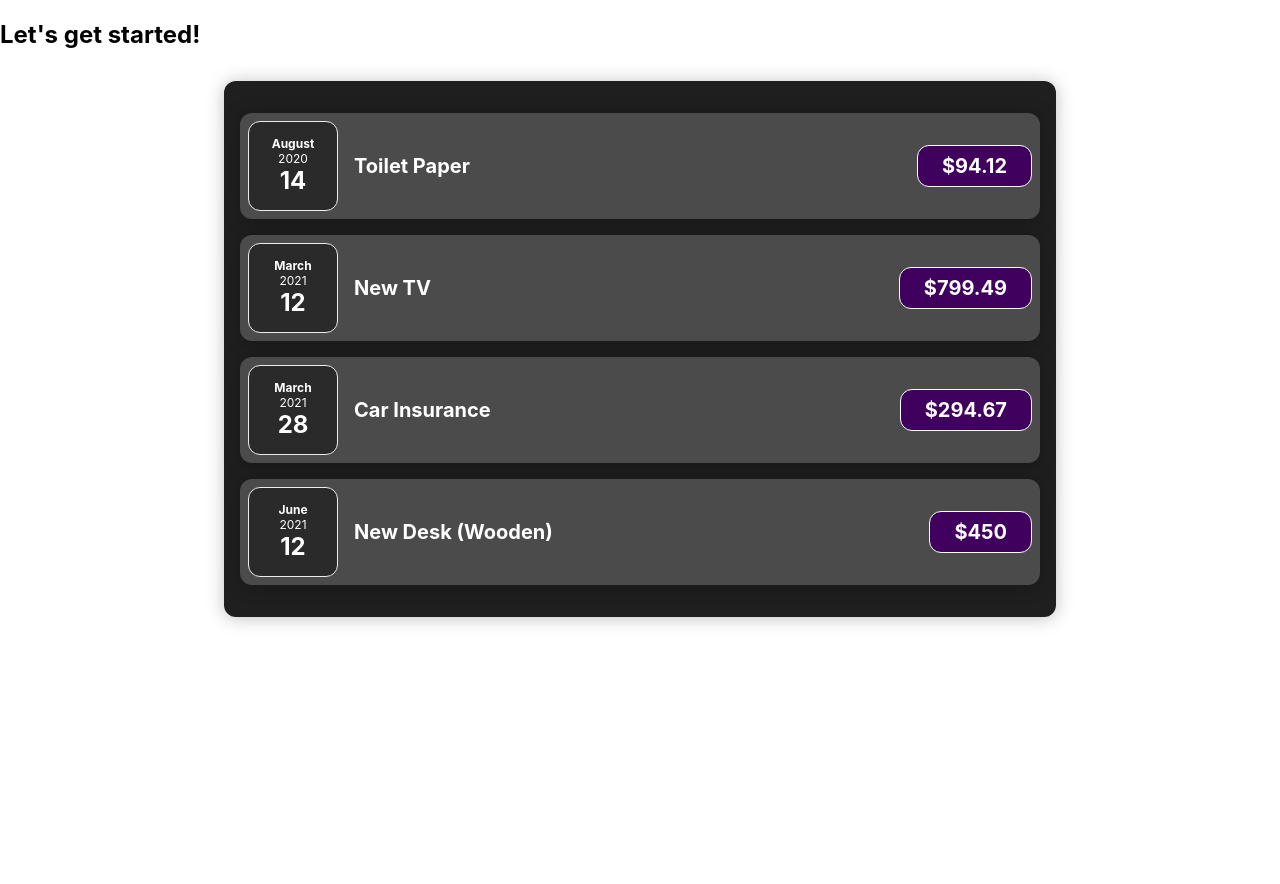
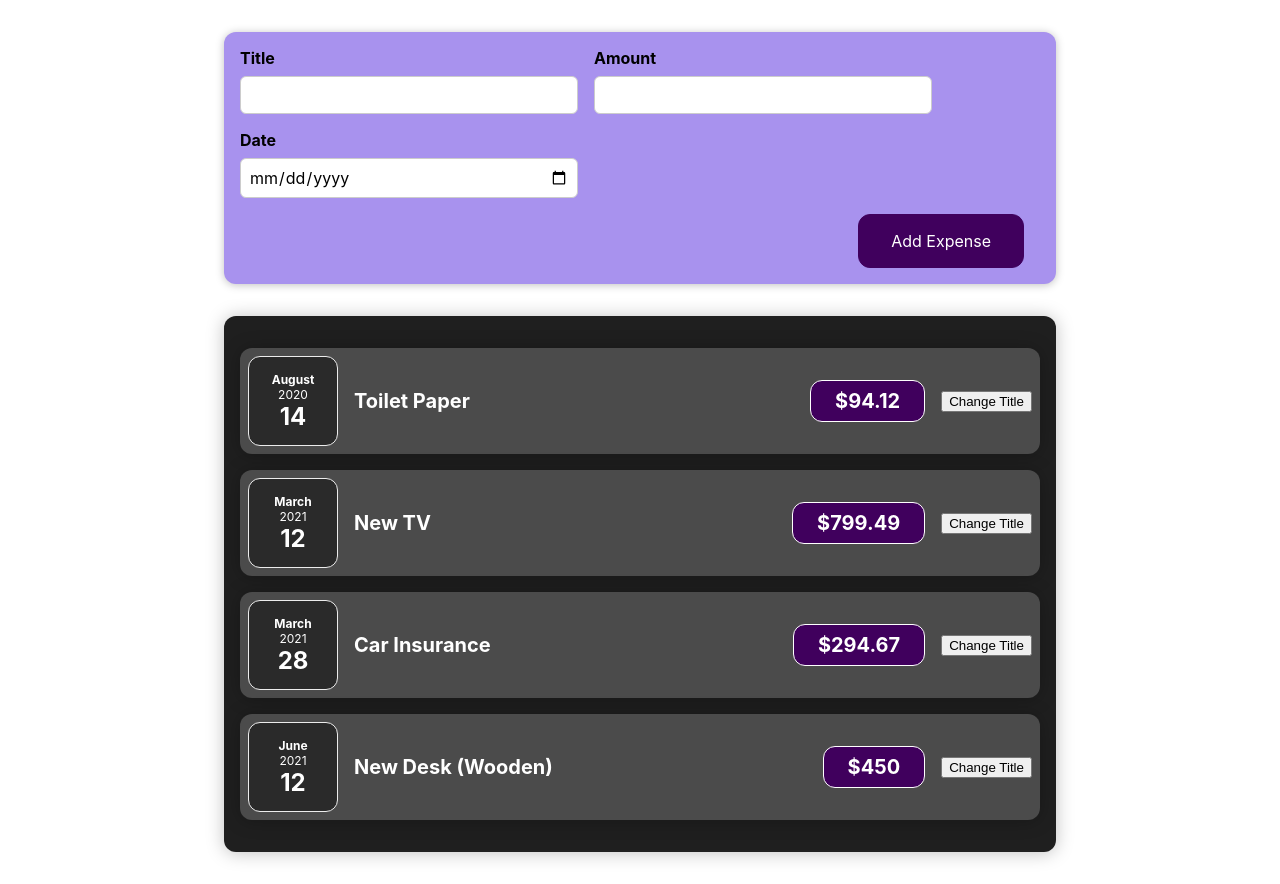
Before and after one commit to ljsToha/udemyReact_01_Expense, a React (Create React App) app: page / in a window 1280 px wide. Before the commit the page ends 800 px from the top, so only its background shows below. Built offline with nearby package versions, Linux system fonts and the light colour scheme.

Commit message:
React State & Working with Events
React State & Working with Events

```diff
--- a/src/App.js
+++ b/src/App.js
@@ -1,4 +1,5 @@
 import React from 'react';
+import NewExpense from './components/NewExpense/NewExpense';
 import Expenses from './components/Expenses/Expenses';
 
 const App = () => {
@@ -23,9 +24,14 @@
       date: new Date(2021, 5, 12),
     },
   ];
+
+  const addExpensHandler = (expense) => {
+    console.log('In App.js');
+    console.log(expenses);
+  };
   return (
     <div>
-      <h2>Let's get started!</h2>
+      <NewExpense onAddExpense={addExpensHandler} />
       <Expenses items={expenses} />
       {/* {expenses.map((n) => (
         <ExpenseItem title={n.title} amount={n.amount} date={n.date} />
--- a/src/components/Expenses/ExpenseItem.js
+++ b/src/components/Expenses/ExpenseItem.js
@@ -1,15 +1,21 @@
-import React from 'react';
+import React, { useState } from 'react';
 import Card from '../UI/Card';
 import ExpenseDate from './ExpenseDate';
 import './ExpenseItem.css';
 
 const ExpenseItem = (props) => {
+  const [title, setTitle] = useState(props.title);
+  const clickHandler = () => {
+    setTitle('Updated!');
+    console.log(title);
+  };
   return (
     <Card className='expense-item'>
       <ExpenseDate date={props.date} />
       <div className='expense-item__description'>
-        <h2>{props.title}</h2>
+        <h2>{title}</h2>
         <div className='expense-item__price'>${props.amount}</div>
+        <button onClick={clickHandler}>Change Title</button>
       </div>
     </Card>
   );
--- /dev/null
+++ b/src/components/NewExpense/ExpenseForm.css
@@ -0,0 +1,26 @@
+.new-expense__controls {
+  display: flex;
+  flex-wrap: wrap;
+  gap: 1rem;
+  margin-bottom: 1rem;
+  text-align: left;
+}
+
+.new-expense__control label {
+  font-weight: bold;
+  margin-bottom: 0.5rem;
+  display: block;
+}
+
+.new-expense__control input {
+  font: inherit;
+  padding: 0.5rem;
+  border-radius: 6px;
+  border: 1px solid #ccc;
+  width: 20rem;
+  max-width: 100%;
+}
+
+.new-expense__actions {
+  text-align: right;
+}
--- /dev/null
+++ b/src/components/NewExpense/ExpenseForm.js
@@ -0,0 +1,71 @@
+import React, { useState } from 'react';
+import './ExpenseForm.css';
+
+const ExpenseForm = (props) => {
+  const [enteredTitle, setEnteredTitle] = useState('');
+  const [enteredAmount, setEnteredAmount] = useState('');
+  const [enteredDate, setEnteredDate] = useState('');
+  // const [userInput, setUserInput] = useState({
+  //   enteredTitle: '',
+  //   enteredAmount: '',
+  //   enteredDate: '',
+  // });
+
+  const titleChangeHandler = (e) => {
+    setEnteredTitle(e.target.value);
+    // setUserInput({ ...userInput, enteredTitle: e.target.value });
+    // setUserInput((prevState) => {
+    //   return { ...prevState, enteredTitle: e.target.value };
+    // });
+  };
+  const AmountChangeHandler = (e) => {
+    setEnteredAmount(e.target.value);
+    // setUserInput({ ...userInput, enteredAmount: e.target.value });
+    // setUserInput((prevState) => {
+    //   return { ...prevState, enteredAmount: e.target.value };
+    // });
+  };
+  const DateChangeHandler = (e) => {
+    setEnteredDate(e.target.value);
+    // setUserInput({ ...userInput, enteredDate: e.target.value });
+    // setUserInput((prevState) => {
+    //   return { ...prevState, enteredDate: e.target.value };
+    // });
+  };
+
+  const submitHandler = (e) => {
+    e.preventDefault();
+    const expenseData = {
+      title: enteredTitle,
+      amount: enteredAmount,
+      date: new Date(enteredDate),
+    };
+    props.onSaveExpenseData(expenseData);
+    setEnteredTitle('');
+    setEnteredAmount('');
+    setEnteredDate('');
+  };
+  return (
+    <form onSubmit={submitHandler}>
+      <div className='new-expense__controls'>
+        <div className='new-expense__control'>
+          <label>Title</label>
+          <input type='text' value={enteredTitle} onChange={titleChangeHandler} />
+        </div>
+        <div className='new-expense__control'>
+          <label>Amount</label>
+          <input type='number' value={enteredAmount} min='0.01' step='0.01' onChange={AmountChangeHandler} />
+        </div>
+        <div className='new-expense__control'>
+          <label>Date</label>
+          <input type='date' value={enteredDate} min='2019-01-01' max='2022-12-31' onChange={DateChangeHandler} />
+        </div>
+      </div>
+      <div className='new-expense__actions'>
+        <button type='submit'>Add Expense</button>
+      </div>
+    </form>
+  );
+};
+
+export default ExpenseForm;
--- /dev/null
+++ b/src/components/NewExpense/NewExpense.css
@@ -0,0 +1,38 @@
+.new-expense {
+  background-color: #a892ee;
+  padding: 1rem;
+  margin: 2rem auto;
+  width: 50rem;
+  max-width: 95%;
+  border-radius: 12px;
+  text-align: center;
+  box-shadow: 0 1px 8px rgba(0, 0, 0, 0.25);
+}
+
+.new-expense button {
+  font: inherit;
+  cursor: pointer;
+  padding: 1rem 2rem;
+  border: 1px solid #40005d;
+  background-color: #40005d;
+  color: white;
+  border-radius: 12px;
+  margin-right: 1rem;
+}
+
+.new-expense button:hover,
+.new-expense button:active {
+  background-color: #510674;
+  border-color: #510674;
+}
+
+.new-expense button.alternative {
+  color: #220131;
+  border-color: transparent;
+  background-color: transparent;
+}
+
+.new-expense button.alternative:hover,
+.new-expense button.alternative:active {
+  background-color: #ddb3f8;
+}
--- /dev/null
+++ b/src/components/NewExpense/NewExpense.js
@@ -0,0 +1,20 @@
+import React from 'react';
+import ExpenseForm from './ExpenseForm';
+import './NewExpense.css';
+
+const NewExpense = (props) => {
+  const saveExpenseDataHandler = (enterdExpenseData) => {
+    const expenseData = {
+      ...enterdExpenseData,
+      id: Math.random().toString(),
+    };
+    props.onAddExpense(expenseData);
+  };
+  return (
+    <div className='new-expense'>
+      <ExpenseForm onSaveExpenseData={saveExpenseDataHandler} />
+    </div>
+  );
+};
+
+export default NewExpense;
```
